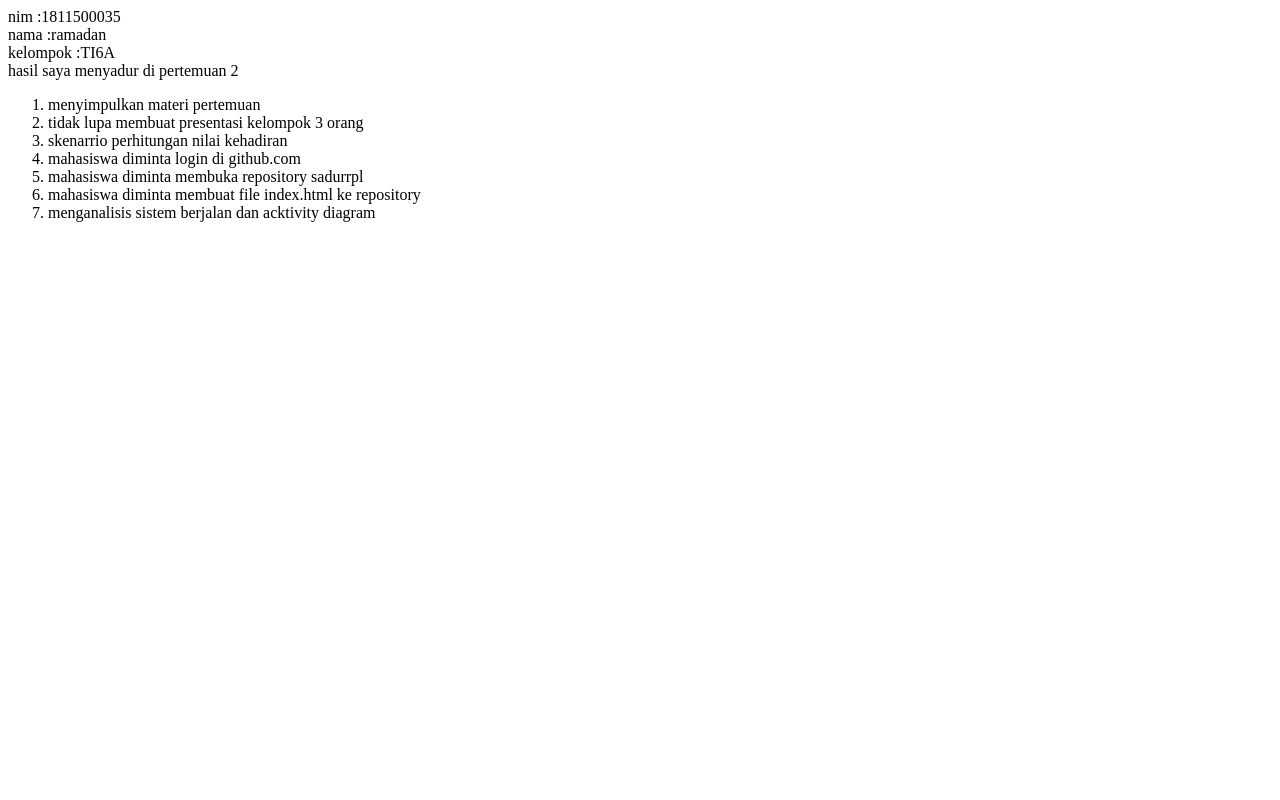
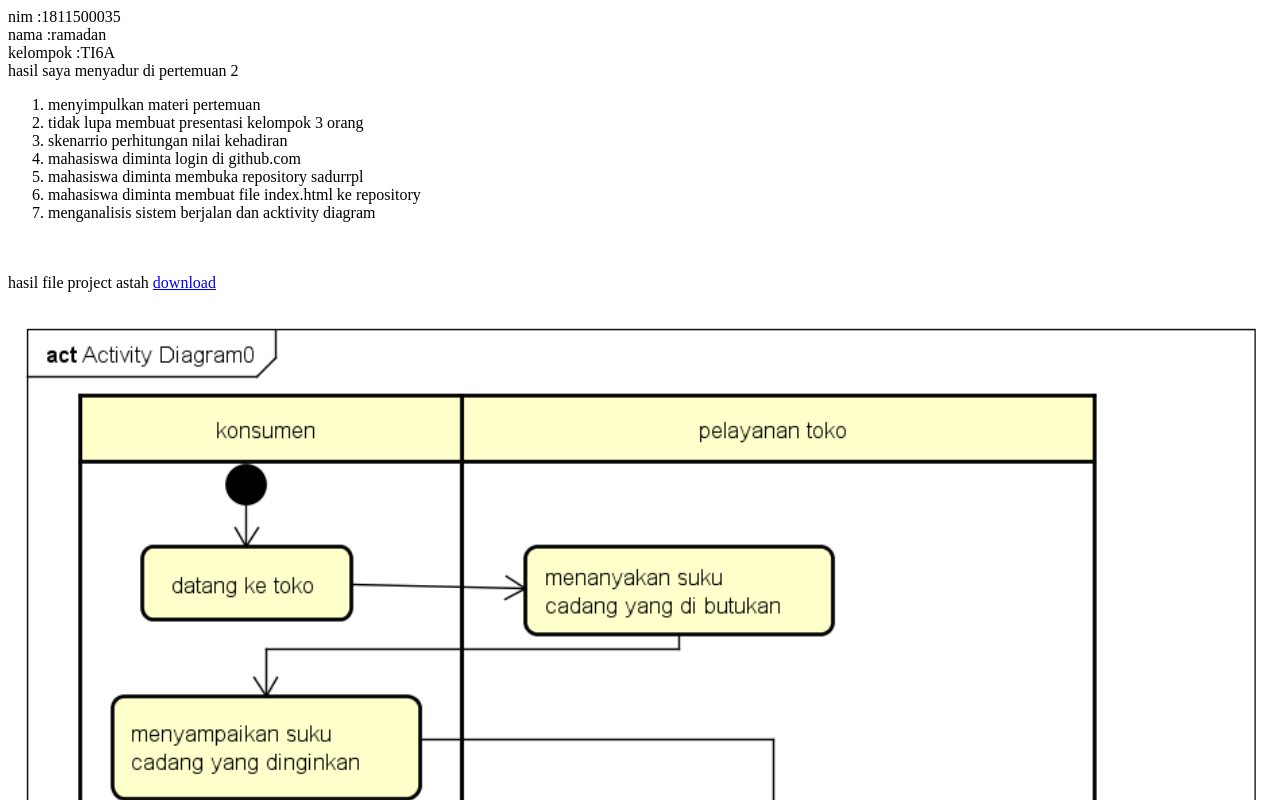
Before and after one commit to ramadangithub/sadurrpl, a plain HTML site: page 2/index.html in a window 1280 px wide. Shown: the top 800 px of the page. Drawn offline with Linux system fonts and the light colour scheme.

Commit message:
Update index.html

```diff
--- a/2/index.html
+++ b/2/index.html
@@ -12,3 +12,7 @@ hasil saya menyadur di pertemuan 2 <br>
  <li>  mahasiswa diminta membuat file index.html ke repository</li>
   <li> menganalisis sistem berjalan dan acktivity diagram</li>
 </ol>
+<br><br>
+hasil file project astah <a href="Activity Diagram0.asta"terget="_blank">download</a>
+<br><br>
+<img src="activity berjalaan.png" width="100%">
```
